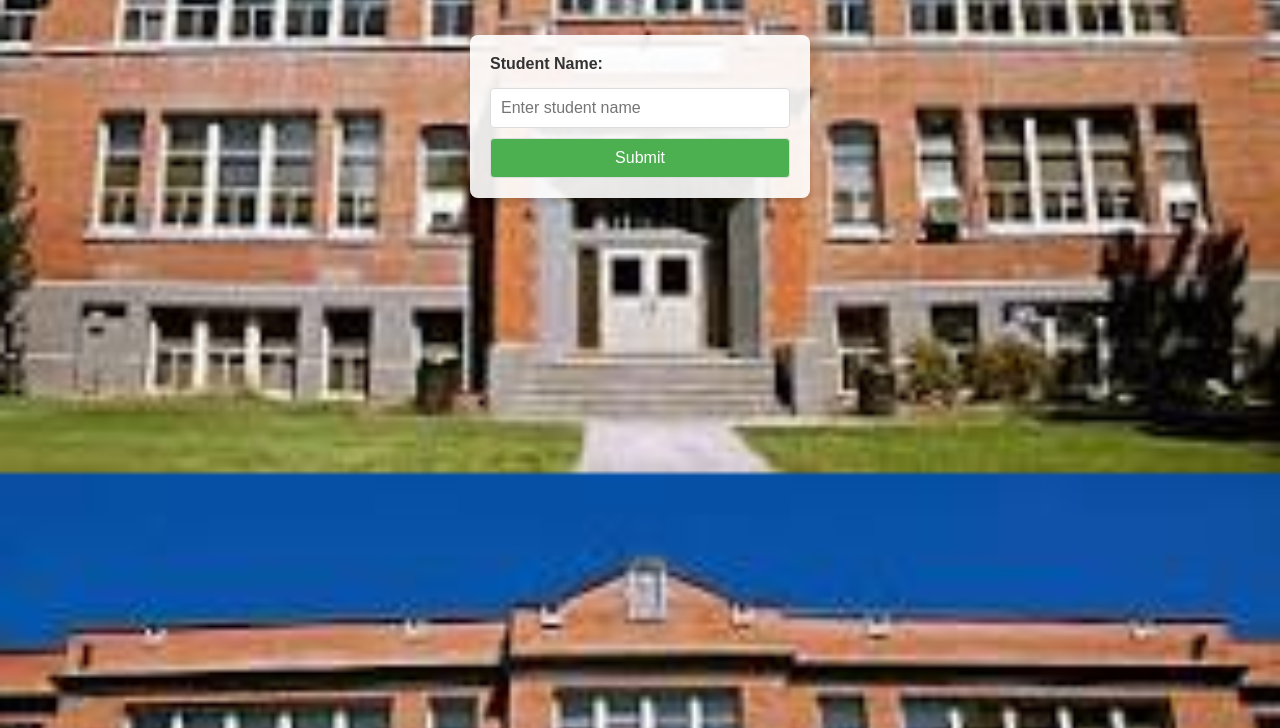
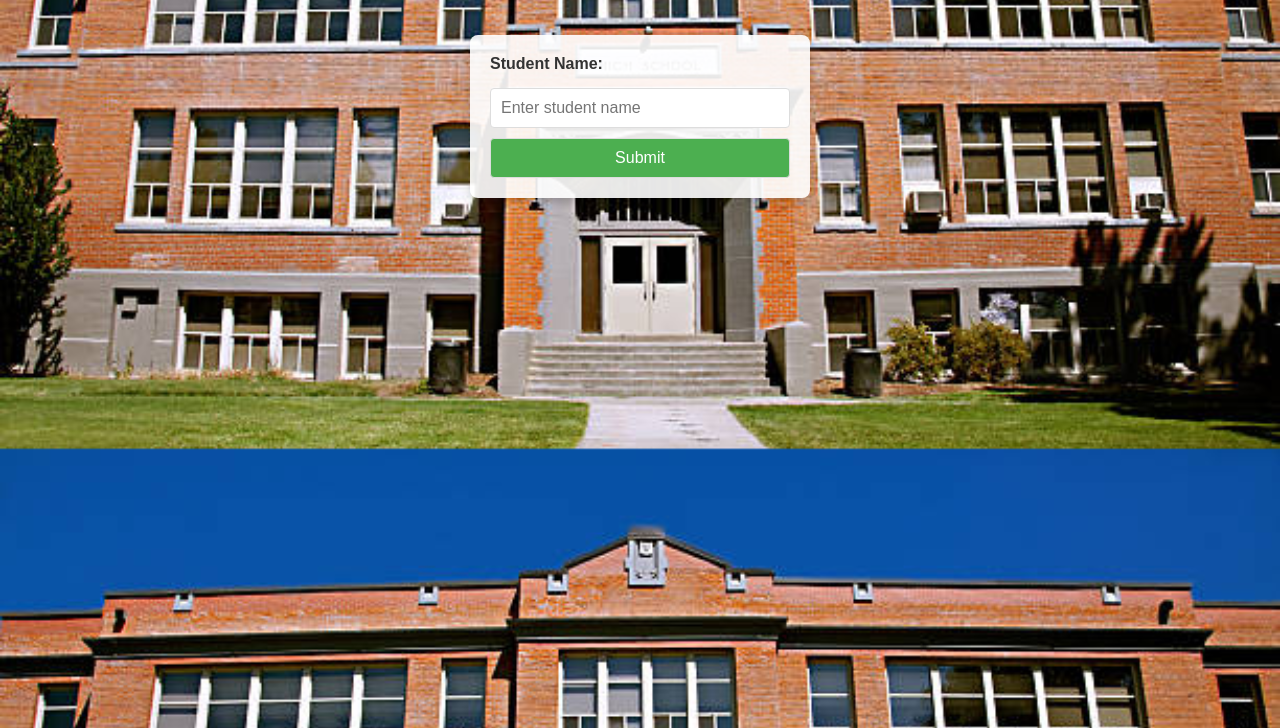
Before and after one commit to Bhavya-ss/student-attendance, a website: page public/index.html in a window 1280 px wide. Shown: the part 72-800 px from the top of the page. Drawn offline with Linux system fonts and the light colour scheme.

Commit message:
2nd changes

```diff
--- a/public/styles.css
+++ b/public/styles.css
@@ -2,7 +2,7 @@ body {
     font-family: Arial, sans-serif;
     margin: 0;
     padding: 0;
-    background-image: url('schoolimage.jfif'); /* Updated to use the new image */
+    background-image: url('school1.jpg'); /* Updated to use the new image */
     background-size: cover;
     background-position: center;
     color: #333;
```
Also changed, not shown: public/school.jpg (deleted), public/school1.jpg (added), public/schoolimage.jfif (deleted).
